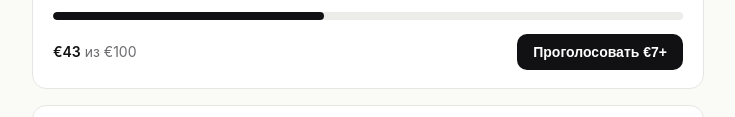
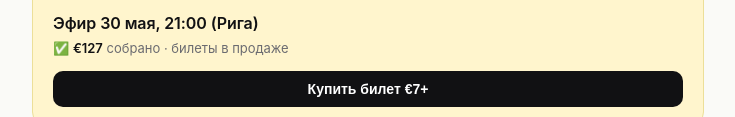
Before and after one commit to evgenyfeldman/smotrimvmeste, a website: page index.html in a window 1280 px wide. Shown: the part 1160-1277 px from the top of the page, without its empty margins (272-1007 px from the left). Drawn offline with Linux system fonts and the light colour scheme; no server answers.

Commit message:
feat: победившая карточка наверху, жёлтый фон, ✅ вместо 🏆, дата эфира, «билеты в продаже»

```diff
--- a/app.js
+++ b/app.js
@@ -55,16 +55,28 @@
     const id = card.dataset.id;
     const raised = card.dataset.raised || '0';
     const isWon = card.classList.contains('is-won');
-    row.innerHTML = isWon
-      ? `
-        <span class="sum sum-won">🏆 <b>€${raised}</b> собрано · цель достигнута</span>
+    const airDate = card.dataset.airDate || '';
+    if (isWon) {
+      row.dataset.won = '1';
+      row.innerHTML = `
+        <div class="won-info">
+          ${airDate ? `<div class="won-date">Эфир ${escapeHtml(airDate)}</div>` : ''}
+          <div class="sum sum-won">✅ <b>€${raised}</b> собрано · билеты в продаже</div>
+        </div>
         <button class="vote" type="button" data-video="${id}">Купить билет €7+</button>
-      `
-      : `
+      `;
+    } else {
+      row.removeAttribute('data-won');
+      row.innerHTML = `
         <span class="sum"><b>€${raised}</b> из €100</span>
         <button class="vote" type="button" data-video="${id}">Проголосовать €7+</button>
       `;
+    }
     row.querySelector('.vote').addEventListener('click', () => openAmountForm(card));
+  }
+
+  function escapeHtml(s) {
+    return String(s).replace(/[<>&"']/g, (c) => ({ '<': '&lt;', '>': '&gt;', '&': '&amp;', '"': '&quot;', "'": '&#39;' }[c]));
   }
 
   function openAmountForm(card) {
--- a/index.html
+++ b/index.html
@@ -77,14 +77,17 @@
       </div>
     </article>
 
-    <article class="card is-won" data-id="2016" data-raised="127" data-preview="1">
+    <article class="card is-won" data-id="2016" data-raised="127" data-preview="1" data-air-date="30 мая, 21:00 (Рига)">
       <div class="card-image" aria-hidden="true" style="background-image:url('images/2016.jpg');background-position:center top"></div>
       <div class="card-body">
         <h2>2016: Дебаты Трампа и Клинтон</h2>
         <p class="desc">Обещания посадить Клинтон и её ответные атаки из-за конспирологических теорий — вечер, когда декорум в американской политике закончился.</p>
         <div class="progress" aria-hidden="true"><span style="width:100%"></span></div>
-        <div class="row">
-          <span class="sum sum-won">🏆 <b>€127</b> собрано · цель достигнута</span>
+        <div class="row" data-won="1">
+          <div class="won-info">
+            <div class="won-date">Эфир 30 мая, 21:00 (Рига)</div>
+            <div class="sum sum-won">✅ <b>€127</b> собрано · билеты в продаже</div>
+          </div>
           <button class="vote" type="button" data-video="2016">Купить билет €7+</button>
         </div>
       </div>
--- a/style.css
+++ b/style.css
@@ -3,6 +3,8 @@
   --fg: #111113;
   --muted: #6b6b70;
   --card: #ffffff;
+  --card-won: #fff5cd;
+  --card-won-line: #ecdf99;
   --line: #e6e6e2;
   --accent: #111113;
   --accent-fg: #ffffff;
@@ -17,6 +19,8 @@
     --fg: #ececec;
     --muted: #8a8a8a;
     --card: #18181b;
+    --card-won: #25210f;
+    --card-won-line: #4a4220;
     --line: #2a2a2e;
     --accent: #e7e3d4;
     --accent-fg: #0f0f10;
@@ -189,7 +193,36 @@ html, body {
   font-weight: 600;
 }
 .sum-won {
+  color: var(--muted);
+  font-size: 13px;
+}
+.sum-won b {
   color: var(--fg);
+}
+
+.card.is-won {
+  background: var(--card-won);
+  border-color: var(--card-won-line);
+  order: -1;
+}
+
+.row[data-won="1"] {
+  flex-direction: column;
+  align-items: stretch;
+  gap: 12px;
+}
+
+.won-info {
+  display: flex;
+  flex-direction: column;
+  gap: 4px;
+}
+
+.won-date {
+  font-weight: 600;
+  font-size: 16px;
+  color: var(--fg);
+  letter-spacing: -0.005em;
 }
 
 .vote {
--- a/texts.csv
+++ b/texts.csv
@@ -17,7 +17,8 @@ video.apprentice.desc,2004 — серое описание,"Реалити-шо
 card.sum.suffix,"Строка ""€43 из €100"" (статичная часть после суммы)","из €100",
 card.vote,Кнопка на карточке (до набора €100),"Проголосовать €7+",
 card.vote.won,Кнопка на карточке (после набора €100 — продажа билетов),"Купить билет €7+",
-card.sum.won,"Строка над кнопкой когда цель достигнута (€X — собранная сумма, может быть больше €100)","🏆 €X собрано · цель достигнута",
+card.sum.won,"Строка под датой эфира когда цель достигнута (€X — собранная сумма, может быть больше €100)","✅ €X собрано · билеты в продаже",
+card.date.won,"Дата эфира над строкой о сборе (формат: «Эфир ДД мес, ЧЧ:ММ (город)»)","Эфир 30 мая, 21:00 (Рига)",
 card.amount.submit,Кнопка в раскрытой форме ввода суммы,"Оплатить",
 card.amount.loading,Текст кнопки во время редиректа на Stripe,"Открываем Stripe…",
 card.error.empty,Плашка ошибки под формой — пустое поле / не число,"Введи целое число от 7 и больше.",
```
